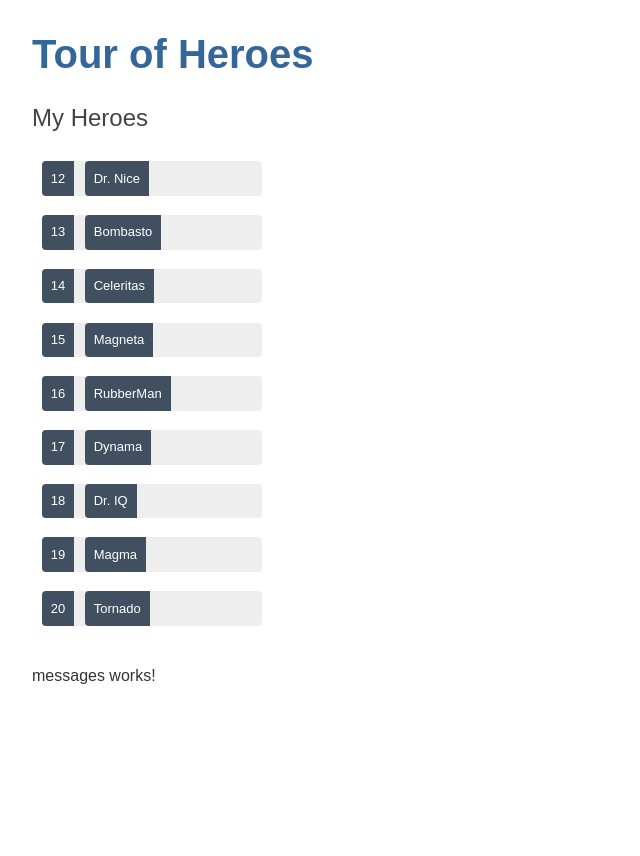
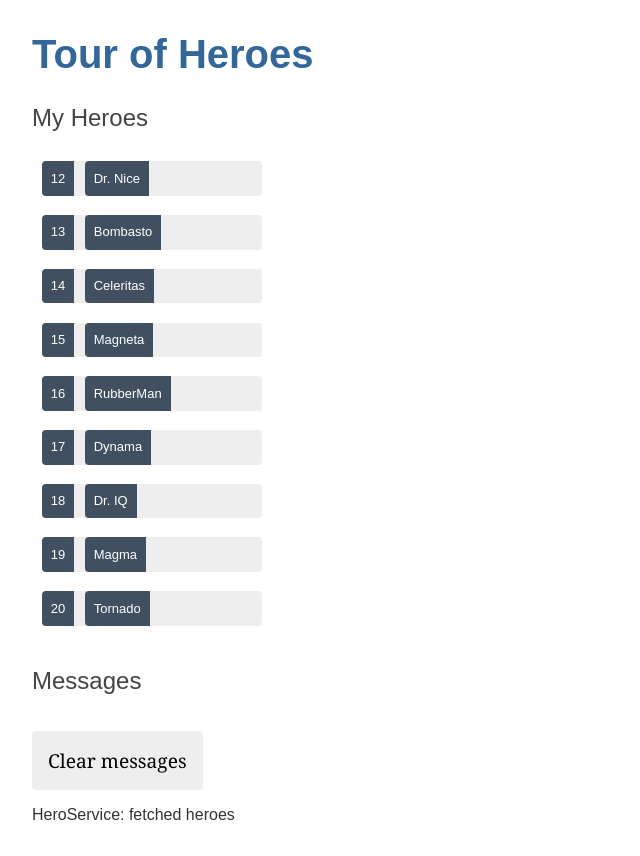
Before and after one commit to JackCollier/Angular-Tour-Of-Heroes, an Angular app: page / in a window 1280 px wide. Shown: the whole page, without its empty margins (0-640 px from the left). Before the commit the page ends 800 px from the top, so only its background shows below. Built offline with nearby package versions, Linux system fonts and the light colour scheme.

Commit message:
create message layout

```diff
--- a/src/app/messages/messages.component.html
+++ b/src/app/messages/messages.component.html
@@ -1 +1,7 @@
-<p>messages works!</p>
+<div *ngIf="messageService.messages.length">
+  <h2>Messages</h2>
+  <button type="button" class="clear" (click)="messageService.clear()">
+    Clear messages
+  </button>
+  <div *ngFor="let message of messageService.messages">{{ message }}</div>
+</div>
```
